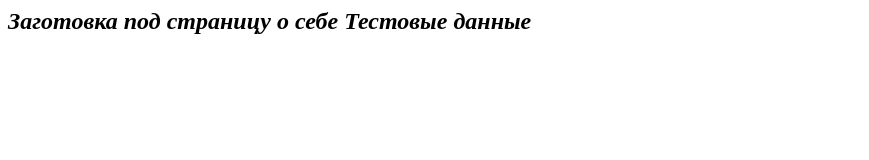
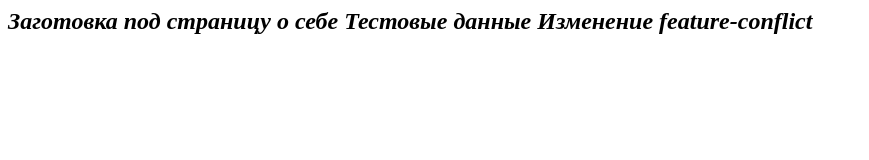
Before and after one commit to PotapovB/trpo4, a plain HTML site: page index.html in a window 1280 px wide. Shown: the whole page, without its empty margins (0-869 px from the left). Drawn offline with Linux system fonts and the light colour scheme.

Commit message:
Merge conflict test commit 1

```diff
--- a/index.html
+++ b/index.html
@@ -7,5 +7,6 @@
 <body>
 	Заготовка под страницу о себе
 	Тестовые данные
+	Изменение feature-conflict
 </body>
 </html>
```
